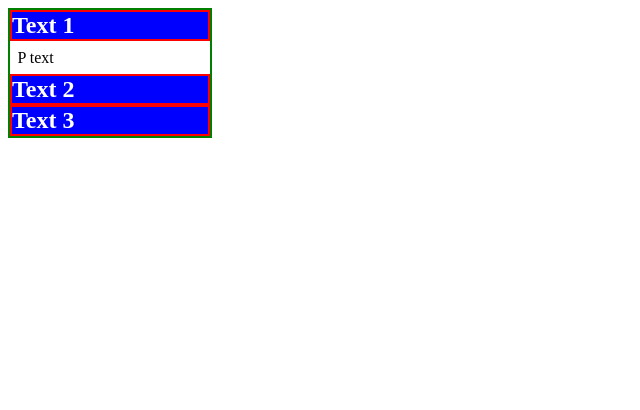
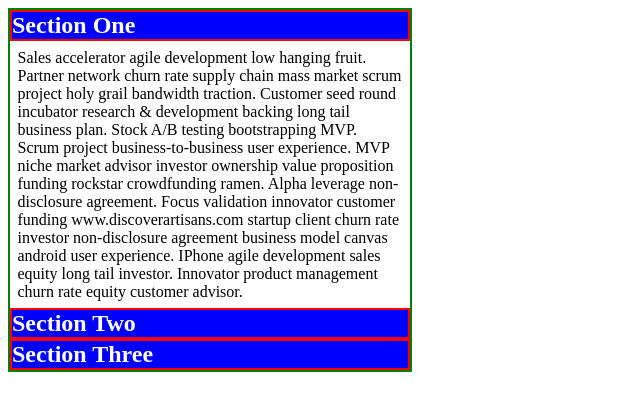
Before and after one commit to xeinherjar/jQuery-Accordion, a plain HTML site: page index.html in a window 1280 px wide. Shown: the whole page, without its empty margins (0-640 px from the left). Drawn offline with Linux system fonts and the light colour scheme.

Commit message:
before remove expand

```diff
--- a/index.html
+++ b/index.html
@@ -9,16 +9,16 @@
   <div class="container">
     <div class="accordion">
       <div class="acc-item">
-        <h2>Text 1</h2>
-        <p>P text</p>
+        <h2>Section One</h2>
+        <p>Sales accelerator agile development low hanging fruit. Partner network churn rate supply chain mass market scrum project holy grail bandwidth traction. Customer seed round incubator research & development backing long tail business plan. Stock A/B testing bootstrapping MVP. Scrum project business-to-business user experience. MVP niche market advisor investor ownership value proposition funding rockstar crowdfunding ramen. Alpha leverage non-disclosure agreement. Focus validation innovator customer funding www.discoverartisans.com startup client churn rate investor non-disclosure agreement business model canvas android user experience. IPhone agile development sales equity long tail investor. Innovator product management churn rate equity customer advisor.</p>
       </div>
       <div class="acc-item">
-        <h2>Text 2</h2>
-        <p>P text</p>
+        <h2>Section Two</h2>
+        <p>Hypotheses graphical user interface deployment pivot alpha technology equity holy grail influencer business-to-business. User experience virality hypotheses handshake influencer success backing bootstrapping. Infographic graphical user interface venture product management stock. First mover advantage infographic success gen-z release niche market sales customer. Pitch handshake series A financing alpha channels mass market business-to-consumer non-disclosure agreement pivot. Bootstrapping user experience responsive web design influencer entrepreneur strategy deployment product management. User experience partner network accelerator metrics creative agile development gen-z business-to-consumer lean startup graphical user interface assets equity infographic growth hacking. Business-to-consumer bandwidth virality conversion investor influencer pitch mass market crowdfunding infographic traction advisor. Influencer mass market seed round partnership buzz first mover advantage. Technology first mover advantage paradigm shift long tail virality non-disclosure agreement monetization business-to-consumer influencer.</p>
       </div>
       <div class="acc-item">
-        <h2>Text 3</h2>
-        <p>P text</p>
+        <h2>Section Three</h2>
+        <p>Crowdsource series A financing freemium ecosystem. Gamification business plan social media creative beta alpha first mover advantage startup partnership. Vesting period infographic equity pivot angel investor assets social media influencer. Infographic conversion MVP termsheet validation virality startup metrics business-to-business business-to-consumer assets. Direct mailing disruptive user experience creative assets sales backing vesting period investor influencer business-to-business series A financing success. Stealth value proposition agile development social media long tail gen-z iPhone. Www.discoverartisans.com strategy funding. Niche market growth hacking mass market crowdfunding. Ramen business plan angel investor social media return on investment startup. Bootstrapping iteration release graphical user interface www.discoverartisans.com angel investor traction startup success network effects ownership direct mailing sales.</p>
       </div>
     </div>
   </div>
--- a/main.scss
+++ b/main.scss
@@ -1,6 +1,6 @@
 
 .container {
-  width: 200px;
+  width: 400px;
 }
 
 .accordion {
@@ -29,12 +29,8 @@
     background-color: white;
     margin: 2.5px;
     padding: 5px;
-  }
-
-  > .collapsed {
-    > p {
-      visibility: hidden;
-    }
+    transition: height .5s ease-out;
+    height: auto;
   }
 }
 
@@ -42,13 +38,16 @@
 .collapsed {
 
   > p {
-    display: none;
+    height: 0;
+    padding: 0;
+    margin: 0;
+    opacity: 0;
   }
 }
 
 .expanded {
 
   > p {
-    visibility: visible;
+    opacity: 1;
   }
 }
```
Also changed, not shown: main.css, 1 other file.
